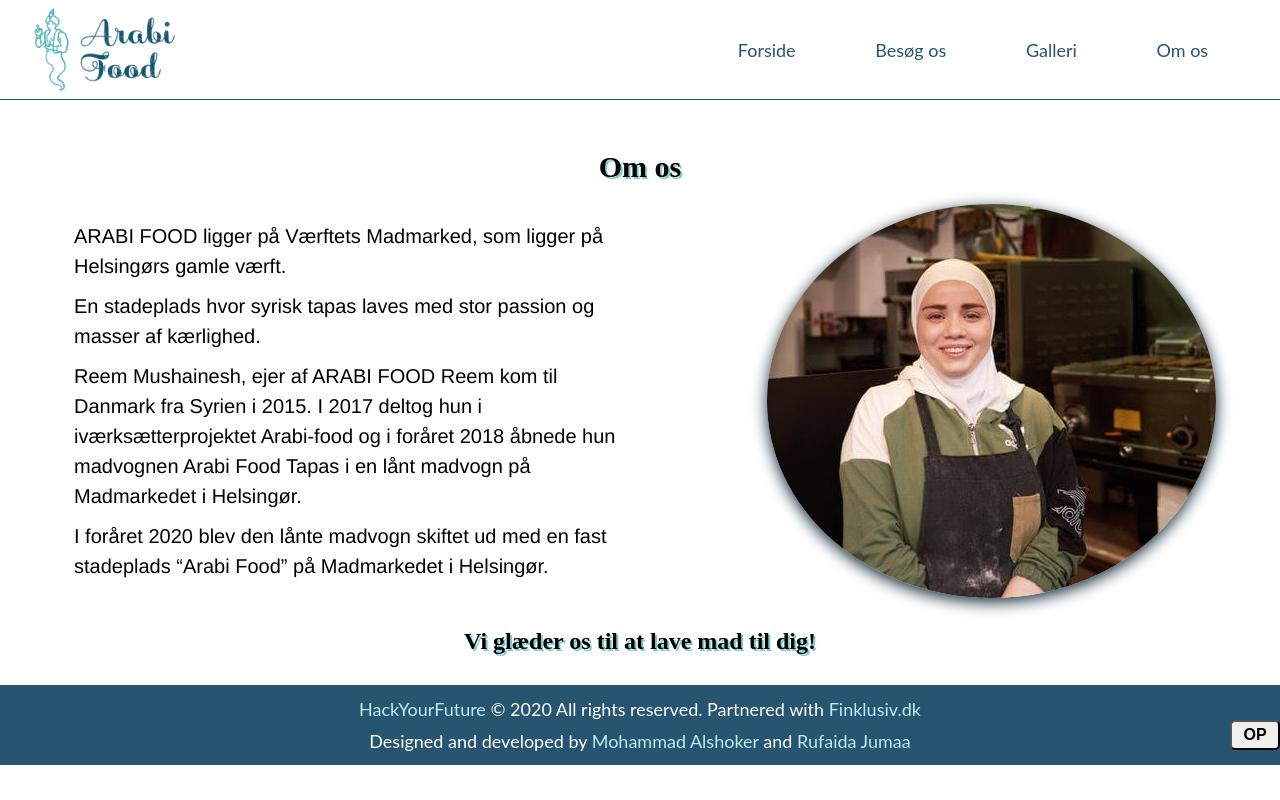
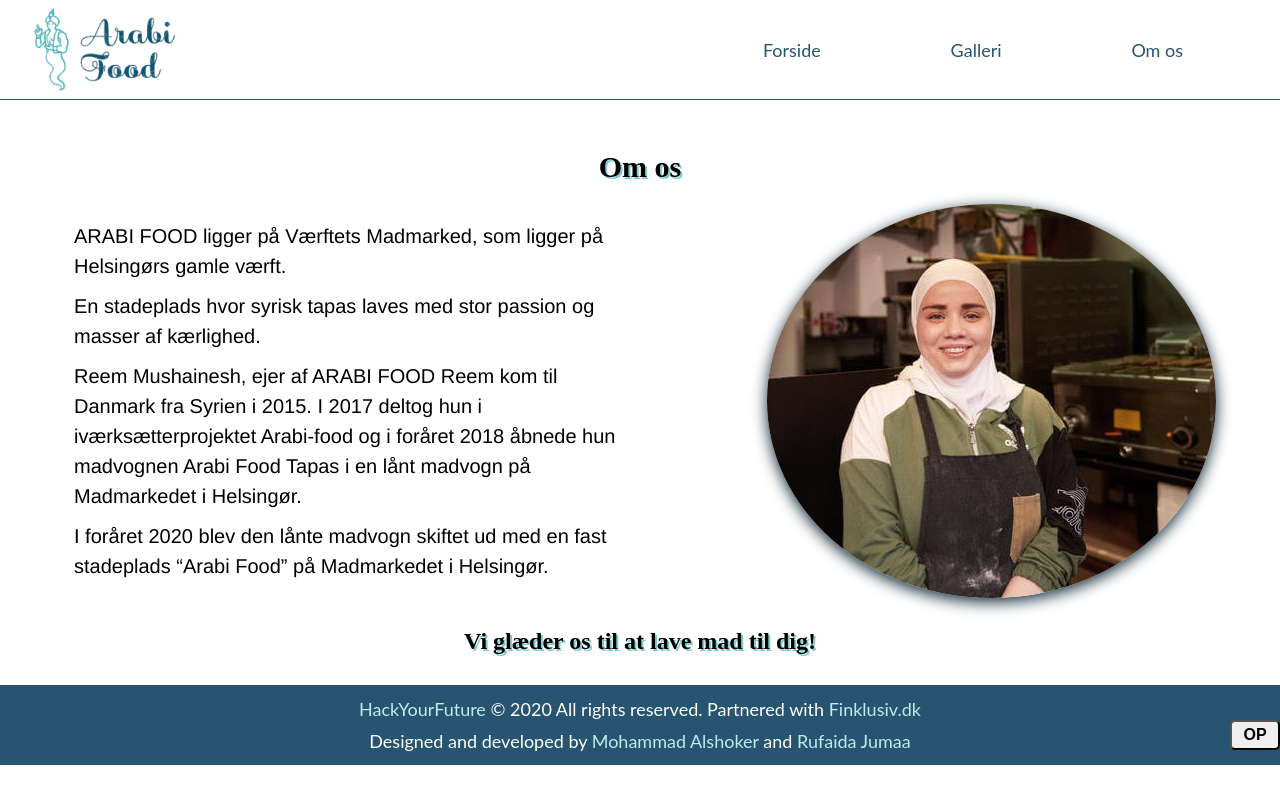
Before and after one commit to rufaidaju/ArabiFoodTapas, a React (Create React App) app: page /about in a window 1280 px wide. Built offline with nearby package versions, Linux system fonts and the light colour scheme.

Commit message:
Delete visit us from navbar

```diff
--- a/src/Router.js
+++ b/src/Router.js
@@ -8,9 +8,7 @@
 import Gallery from "./components/pages/Gallery";
 import About from "./components/pages/About";
 // import ErrorPage from "./components/pages/ErrorPage";
-import Content from "./components/pages/Content";
 import "./App.css";
-import VisitUs from "./components/pages/VisitUs";
 
 function AppRouter() {
   return (
@@ -19,9 +17,7 @@
         <Navbar />
         <Switch>
           <Route exact path="/" component={Home} />
-          <Route path="/content" component={Content} />
           <Route path="/gallery" component={Gallery} />
-          <Route path="/contact" component={VisitUs} />
           <Route path="/about" component={About} />
           {/* <Route component={ErrorPage} /> */}
         </Switch>
--- a/src/components/Navbar.js
+++ b/src/components/Navbar.js
@@ -12,11 +12,6 @@
           <li>
             <Link className="navbarItem" to="/">
               Forside
-            </Link>
-          </li>
-          <li>
-            <Link className="navbarItem" to="/contact">
-              Besøg os
             </Link>
           </li>
           <li>
```
